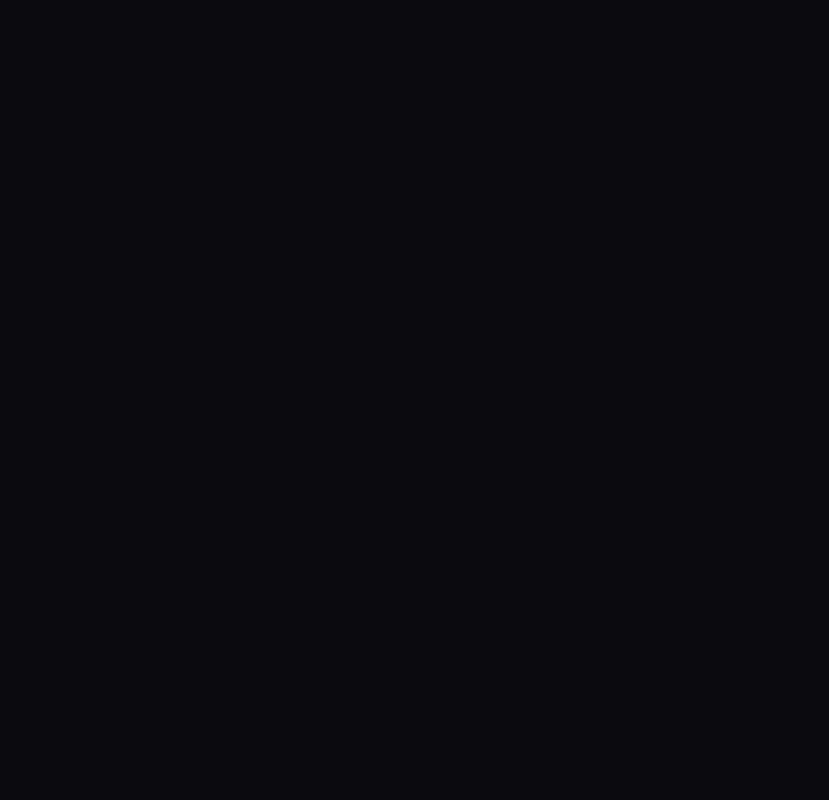
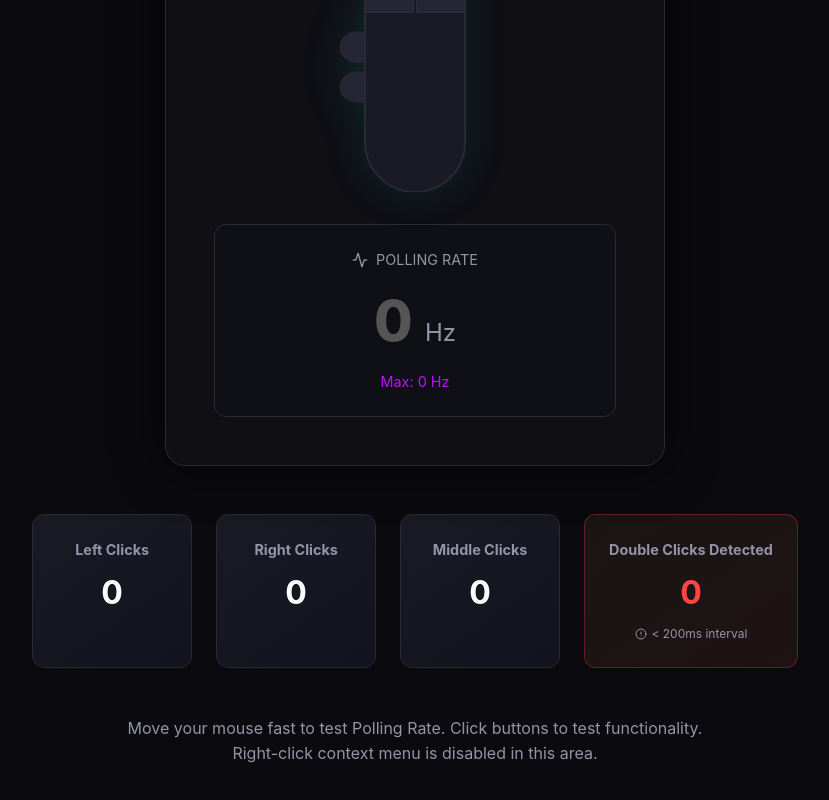
Before and after one commit to hndko/keyboard-test, a React (Vite) app: page /mouse in a window 1280 px wide. Before the commit this address had no page. Shown: the part 442-1242 px from the top of the page, without its empty margins (225-1054 px from the left). Before the commit the page ends 800 px from the top, so only its background shows below. Built offline with nearby package versions, Linux system fonts and the light colour scheme.

Commit message:
feat: Add mouse testing page with click detection, polling rate display, and visual feedback.

```diff
--- a/src/App.jsx
+++ b/src/App.jsx
@@ -5,6 +5,7 @@
 import KeyboardPage from "./pages/KeyboardPage";
 import SpeedPage from "./pages/SpeedPage";
 import LcdPage from "./pages/LcdPage";
+import MousePage from "./pages/MousePage";
 
 function App() {
   return (
@@ -16,6 +17,7 @@
           <Route path="/keyboard" element={<KeyboardPage />} />
           <Route path="/speed" element={<SpeedPage />} />
           <Route path="/lcd" element={<LcdPage />} />
+          <Route path="/mouse" element={<MousePage />} />
         </Routes>
       </div>
     </div>
--- /dev/null
+++ b/src/components/MouseTest.jsx
@@ -0,0 +1,197 @@
+import React, { useState, useEffect, useRef } from "react";
+import "../styles/mouse.css";
+import { MousePointer2, Activity, AlertCircle } from "lucide-react";
+
+const MouseTest = () => {
+  const [buttons, setButtons] = useState({
+    left: false,
+    middle: false,
+    right: false,
+    back: false,
+    forward: false,
+  });
+
+  const [clickStats, setClickStats] = useState({
+    left: 0,
+    middle: 0,
+    right: 0,
+    doubleClicks: 0,
+  });
+
+  const [hz, setHz] = useState(0);
+  const [maxHz, setMaxHz] = useState(0);
+  const [isMoving, setIsMoving] = useState(false);
+
+  const lastClickTime = useRef(0);
+  const movementTimestamps = useRef([]);
+  const requestRef = useRef();
+
+  // Polling Rate Logic
+  useEffect(() => {
+    const handleMouseMove = (e) => {
+      setIsMoving(true);
+      const now = performance.now();
+
+      // Keep timestamps from the last second
+      movementTimestamps.current.push(now);
+      const oneSecondAgo = now - 1000;
+
+      // Filter old timestamps
+      while (
+        movementTimestamps.current.length > 0 &&
+        movementTimestamps.current[0] < oneSecondAgo
+      ) {
+        movementTimestamps.current.shift();
+      }
+
+      clearTimeout(requestRef.current);
+      requestRef.current = setTimeout(() => setIsMoving(false), 100);
+    };
+
+    window.addEventListener("mousemove", handleMouseMove);
+
+    // Update Hz display loop
+    const interval = setInterval(() => {
+      const currentHz = movementTimestamps.current.length;
+      setHz(currentHz);
+      if (currentHz > maxHz) setMaxHz(currentHz);
+    }, 200);
+
+    return () => {
+      window.removeEventListener("mousemove", handleMouseMove);
+      clearInterval(interval);
+      clearTimeout(requestRef.current);
+    };
+  }, [maxHz]);
+
+  const handleMouseDown = (e) => {
+    e.preventDefault(); // Prevent context menu
+
+    const map = { 0: "left", 1: "middle", 2: "right", 3: "back", 4: "forward" };
+    const btn = map[e.button];
+
+    if (btn) {
+      setButtons((prev) => ({ ...prev, [btn]: true }));
+
+      // Stats Update
+      setClickStats((prev) => ({
+        ...prev,
+        [btn]: (prev[btn] || 0) + 1,
+      }));
+
+      // Simple Double Click Check (Visual feedback mostly)
+      const now = Date.now();
+      if (now - lastClickTime.current < 200) {
+        // 200ms threshold
+        setClickStats((prev) => ({
+          ...prev,
+          doubleClicks: prev.doubleClicks + 1,
+        }));
+      }
+      lastClickTime.current = now;
+    }
+  };
+
+  const handleMouseUp = (e) => {
+    e.preventDefault();
+    const map = { 0: "left", 1: "middle", 2: "right", 3: "back", 4: "forward" };
+    const btn = map[e.button];
+    if (btn) {
+      setButtons((prev) => ({ ...prev, [btn]: false }));
+    }
+  };
+
+  // Prevent context menu globally on this area
+  const handleContextMenu = (e) => e.preventDefault();
+
+  return (
+    <div
+      className="mouse-test-container"
+      onMouseDown={handleMouseDown}
+      onMouseUp={handleMouseUp}
+      onContextMenu={handleContextMenu}
+    >
+      <div className="mouse-visualizer">
+        {/* SVG Representation of a Mouse */}
+        <svg viewBox="0 0 200 300" className="mouse-svg">
+          {/* Body Base */}
+          <path
+            d="M50 80 L50 250 A50 50 0 0 0 150 250 L150 80 Z"
+            className="mouse-body"
+          />
+
+          {/* Left Button */}
+          <path
+            d="M50 80 L50 50 A50 50 0 0 1 98 20 L98 120 L50 120 Z"
+            className={`mouse-btn ${buttons.left ? "active" : ""}`}
+          />
+
+          {/* Right Button */}
+          <path
+            d="M102 20 A50 50 0 0 1 150 50 L150 120 L102 120 L102 20 Z"
+            className={`mouse-btn ${buttons.right ? "active" : ""}`}
+          />
+
+          {/* Scroll Wheel / Middle */}
+          <rect
+            x="92"
+            y="40"
+            width="16"
+            height="50"
+            rx="8"
+            className={`mouse-scroll ${buttons.middle ? "active" : ""}`}
+          />
+
+          {/* Side Buttons (Abstracted) */}
+          <path
+            d="M40 140 L50 140 L50 170 L40 170 A5 5 0 0 1 40 140"
+            className={`mouse-side ${buttons.back ? "active" : ""}`}
+          />
+          <path
+            d="M40 180 L50 180 L50 210 L40 210 A5 5 0 0 1 40 180"
+            className={`mouse-side ${buttons.forward ? "active" : ""}`}
+          />
+        </svg>
+
+        <div className="polling-rate-display">
+          <span className="hz-label">
+            <Activity size={16} /> Polling Rate
+          </span>
+          <span className={`hz-value ${isMoving ? "moving" : ""}`}>
+            {hz} <span className="unit">Hz</span>
+          </span>
+          <span className="hz-max">Max: {maxHz} Hz</span>
+        </div>
+      </div>
+
+      <div className="mouse-stats">
+        <div className="stat-card">
+          <h3>Left Clicks</h3>
+          <span className="stat-count">{clickStats.left}</span>
+        </div>
+        <div className="stat-card">
+          <h3>Right Clicks</h3>
+          <span className="stat-count">{clickStats.right}</span>
+        </div>
+        <div className="stat-card">
+          <h3>Middle Clicks</h3>
+          <span className="stat-count">{clickStats.middle}</span>
+        </div>
+        <div className="stat-card warning">
+          <h3>Double Clicks Detected</h3>
+          <span className="stat-count">{clickStats.doubleClicks}</span>
+          <small className="stat-note">
+            <AlertCircle size={12} /> &lt; 200ms interval
+          </small>
+        </div>
+      </div>
+
+      <p className="instruction-text">
+        Move your mouse fast to test Polling Rate. Click buttons to test
+        functionality. Right-click context menu is disabled in this area.
+      </p>
+    </div>
+  );
+};
+
+export default MouseTest;
--- /dev/null
+++ b/src/pages/MousePage.jsx
@@ -0,0 +1,31 @@
+import React from "react";
+import MouseTest from "../components/MouseTest";
+
+const MousePage = () => {
+  return (
+    <div
+      style={{
+        padding: "2rem 0",
+        display: "flex",
+        flexDirection: "column",
+        alignItems: "center",
+      }}
+    >
+      <h2
+        style={{
+          fontSize: "2rem",
+          marginBottom: "1rem",
+          color: "var(--accent-cyan)",
+        }}
+      >
+        Mouse Tester
+      </h2>
+      <p style={{ marginBottom: "2rem", color: "var(--text-secondary)" }}>
+        Test buttons, visual feedback, polling rate, and double-click issues.
+      </p>
+      <MouseTest />
+    </div>
+  );
+};
+
+export default MousePage;
--- /dev/null
+++ b/src/styles/mouse.css
@@ -0,0 +1,175 @@
+/* Mouse Test Styles */
+.mouse-test-container {
+  display: flex;
+  flex-direction: column;
+  align-items: center;
+  gap: 3rem;
+  padding: 2rem;
+  width: 100%;
+  min-height: 80vh;
+  user-select: none; /* Prevent text selection during testing */
+}
+
+.mouse-visualizer {
+  display: flex;
+  flex-direction: column;
+  align-items: center;
+  gap: 2rem;
+  padding: 3rem;
+  background: rgba(255, 255, 255, 0.02);
+  border: 1px solid var(--border-color);
+  border-radius: 20px;
+  box-shadow: 0 0 50px rgba(0, 0, 0, 0.5);
+  position: relative;
+  width: 100%;
+  max-width: 500px;
+}
+
+.mouse-svg {
+  width: 200px;
+  height: 300px;
+  filter: drop-shadow(0 0 20px rgba(0, 243, 255, 0.1));
+}
+
+.mouse-body {
+  fill: #1a1a25;
+  stroke: var(--border-color);
+  stroke-width: 2;
+}
+
+.mouse-btn {
+  fill: #252535;
+  stroke: var(--border-color);
+  stroke-width: 2;
+  transition: all 0.05s ease;
+}
+
+.mouse-btn.active {
+  fill: var(--accent-cyan);
+  filter: drop-shadow(0 0 10px var(--accent-cyan));
+}
+
+.mouse-scroll {
+  fill: #1a1a25;
+  stroke: var(--accent-purple);
+  stroke-width: 2;
+  transition: all 0.05s ease;
+}
+
+.mouse-scroll.active {
+  fill: var(--accent-purple);
+}
+
+.mouse-side {
+  fill: #252535;
+  stroke: var(--border-color);
+  transition: all 0.05s ease;
+}
+
+.mouse-side.active {
+  fill: var(--accent-green);
+}
+
+/* Polling Rate Display */
+.polling-rate-display {
+  text-align: center;
+  display: flex;
+  flex-direction: column;
+  align-items: center;
+  gap: 0.5rem;
+  padding: 1.5rem;
+  background: #0f0f16;
+  border-radius: 12px;
+  border: 1px solid var(--border-color);
+  width: 100%;
+}
+
+.hz-label {
+  display: flex;
+  align-items: center;
+  gap: 0.5rem;
+  color: var(--text-secondary);
+  font-size: 0.9rem;
+  text-transform: uppercase;
+}
+
+.hz-value {
+  font-size: 3.5rem;
+  font-weight: 800;
+  color: #555;
+  transition: color 0.2s;
+}
+
+.hz-value.moving {
+  color: var(--accent-cyan);
+  text-shadow: 0 0 15px rgba(0, 243, 255, 0.4);
+}
+
+.hz-value .unit {
+  font-size: 1.5rem;
+  color: var(--text-secondary);
+  font-weight: 400;
+}
+
+.hz-max {
+  font-size: 0.9rem;
+  color: var(--accent-purple);
+}
+
+/* Stats */
+.mouse-stats {
+  display: flex;
+  gap: 1.5rem;
+  flex-wrap: wrap;
+  justify-content: center;
+  width: 100%;
+  max-width: 800px;
+}
+
+.stat-card {
+  background: linear-gradient(145deg, #1a1a25, #13131f);
+  padding: 1.5rem;
+  border-radius: 12px;
+  border: 1px solid var(--border-color);
+  display: flex;
+  flex-direction: column;
+  align-items: center;
+  min-width: 160px;
+}
+
+.stat-card h3 {
+  font-size: 0.9rem;
+  color: var(--text-secondary);
+  margin-bottom: 0.5rem;
+}
+
+.stat-count {
+  font-size: 2rem;
+  font-weight: bold;
+  color: #fff;
+}
+
+.stat-card.warning {
+  border-color: rgba(255, 68, 68, 0.3);
+  background: linear-gradient(145deg, #1a1515, #1f1313);
+}
+
+.stat-card.warning .stat-count {
+  color: #ff4444;
+}
+
+.stat-note {
+  display: flex;
+  align-items: center;
+  gap: 0.3rem;
+  margin-top: 0.5rem;
+  font-size: 0.75rem;
+  color: var(--text-secondary);
+}
+
+.instruction-text {
+  color: var(--text-secondary);
+  text-align: center;
+  max-width: 600px;
+  line-height: 1.6;
+}
```
